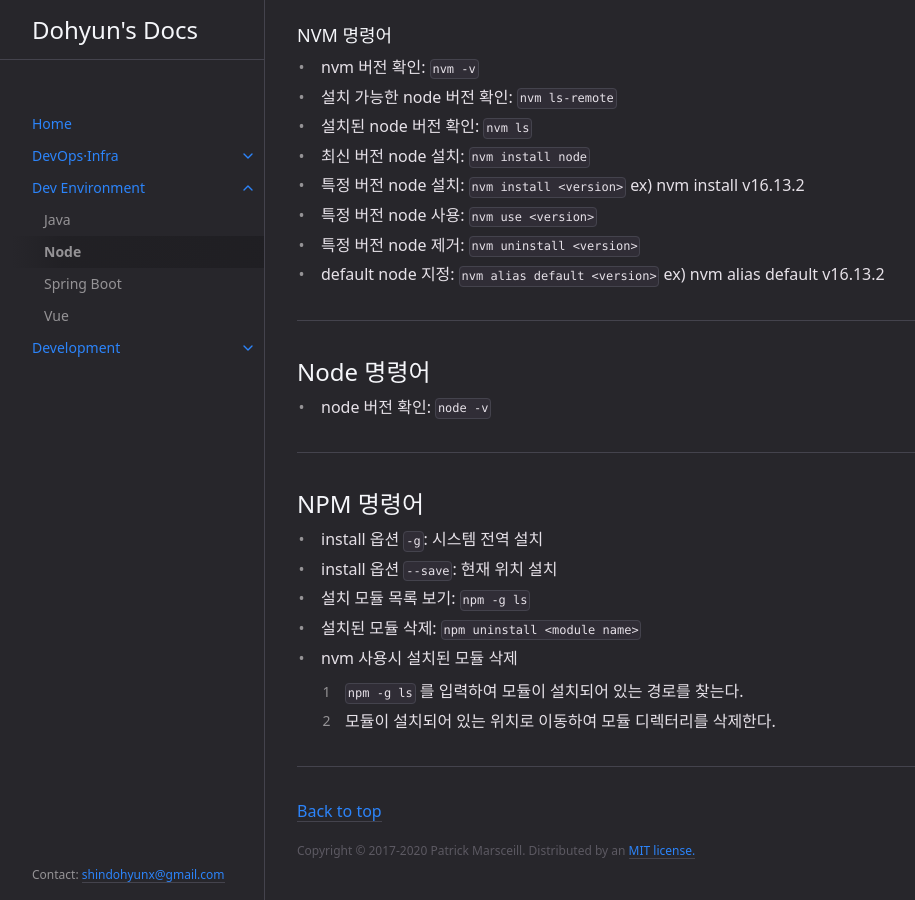
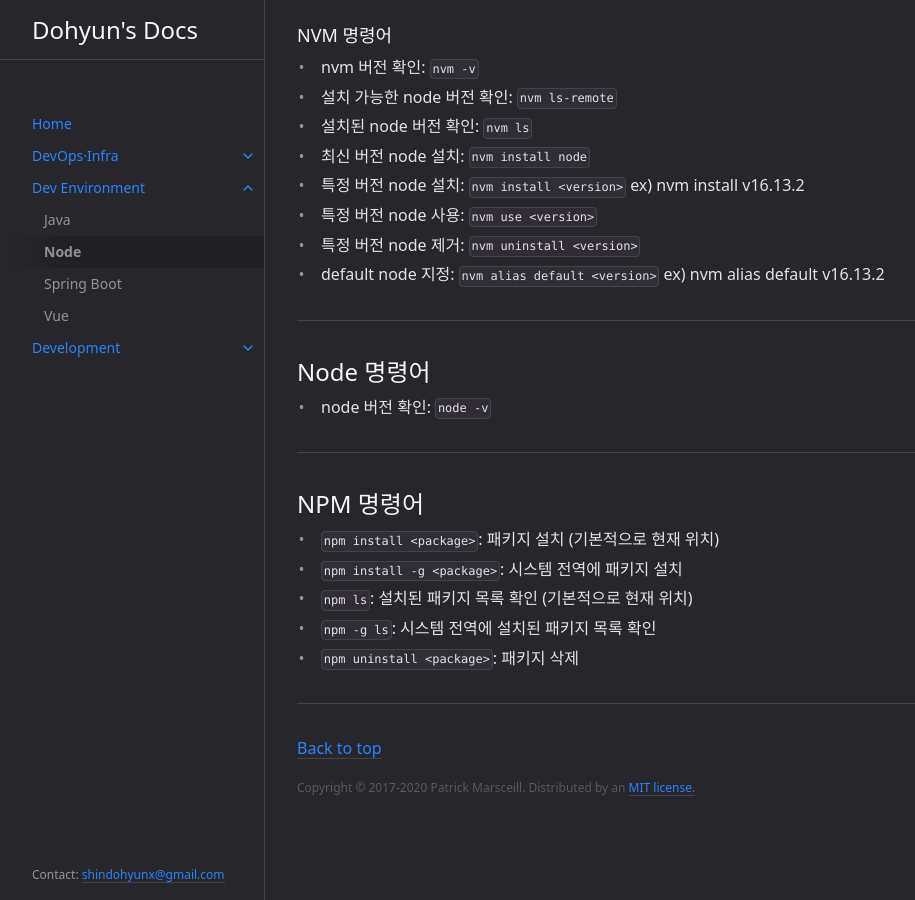
Before and after one commit to shindohyun/shindohyun.github.io, a Jekyll site: the page built from docs/dev-environment/node.md, in a window 1280 px wide and 900 px high, scrolled down 553 px. Shown: the whole window, without its empty margins (107-1022 px from the left). Built offline with Jekyll 4.4.1, drawn with Linux system fonts in a browser that asks for light colours.

Commit message:
[수정] NPM 명령어 수정

```diff
--- a/docs/dev-environment/node.md
+++ b/docs/dev-environment/node.md
@@ -41,10 +41,8 @@ nav_order: 2
 ---
 
 ## NPM 명령어
-- install 옵션 `-g`: 시스템 전역 설치
-- install 옵션 `--save`: 현재 위치 설치
-- 설치 모듈 목록 보기: `npm -g ls`
-- 설치된 모듈 삭제: `npm uninstall <module name>`
-- nvm 사용시 설치된 모듈 삭제
-1. `npm -g ls` 를 입력하여 모듈이 설치되어 있는 경로를 찾는다.
-2. 모듈이 설치되어 있는 위치로 이동하여 모듈 디렉터리를 삭제한다.
+- `npm install <package>`: 패키지 설치 (기본적으로 현재 위치)
+- `npm install -g <package>`: 시스템 전역에 패키지 설치
+- `npm ls`: 설치된 패키지 목록 확인 (기본적으로 현재 위치)
+- `npm -g ls`: 시스템 전역에 설치된 패키지 목록 확인
+- `npm uninstall <package>`: 패키지 삭제
```
